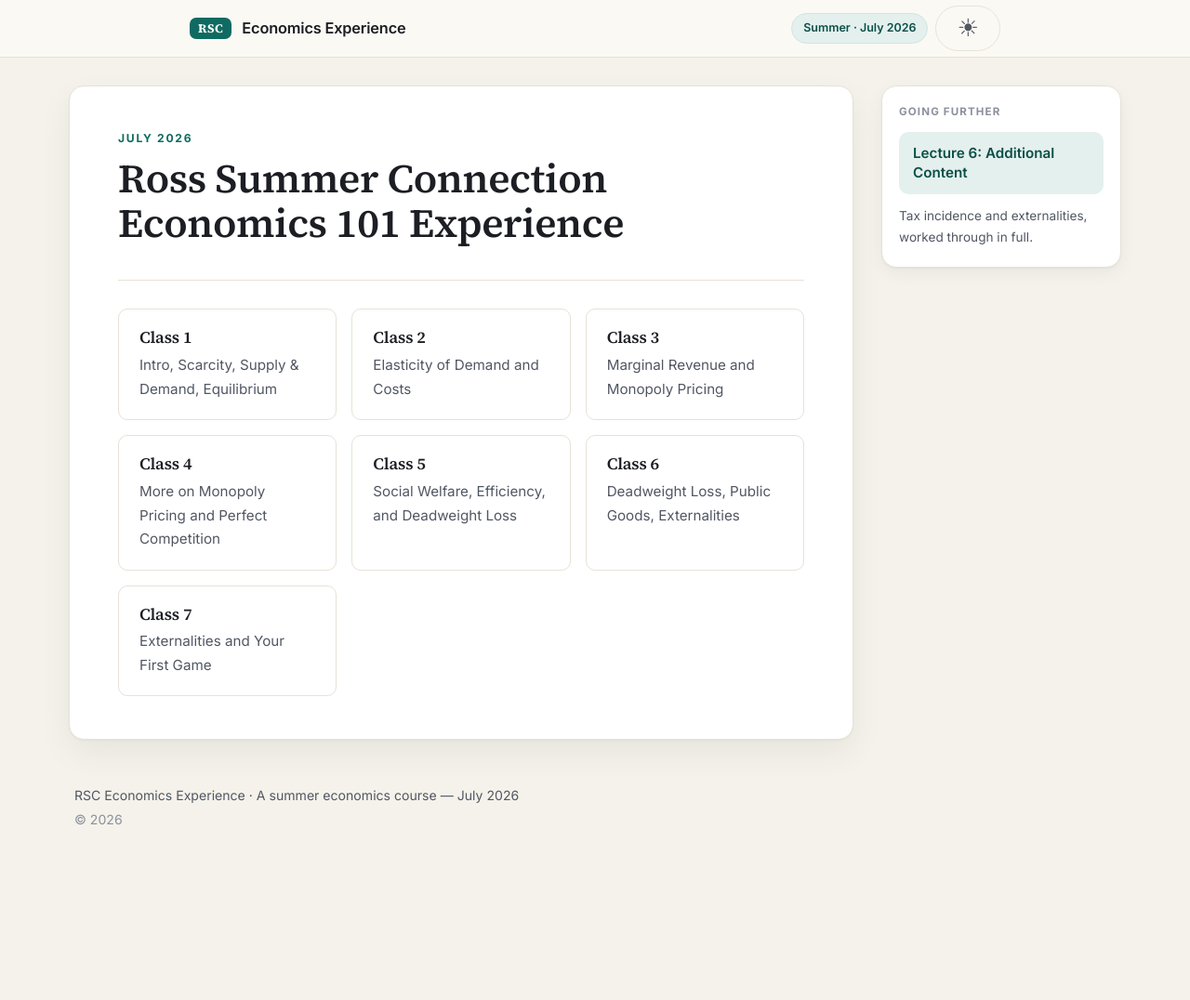
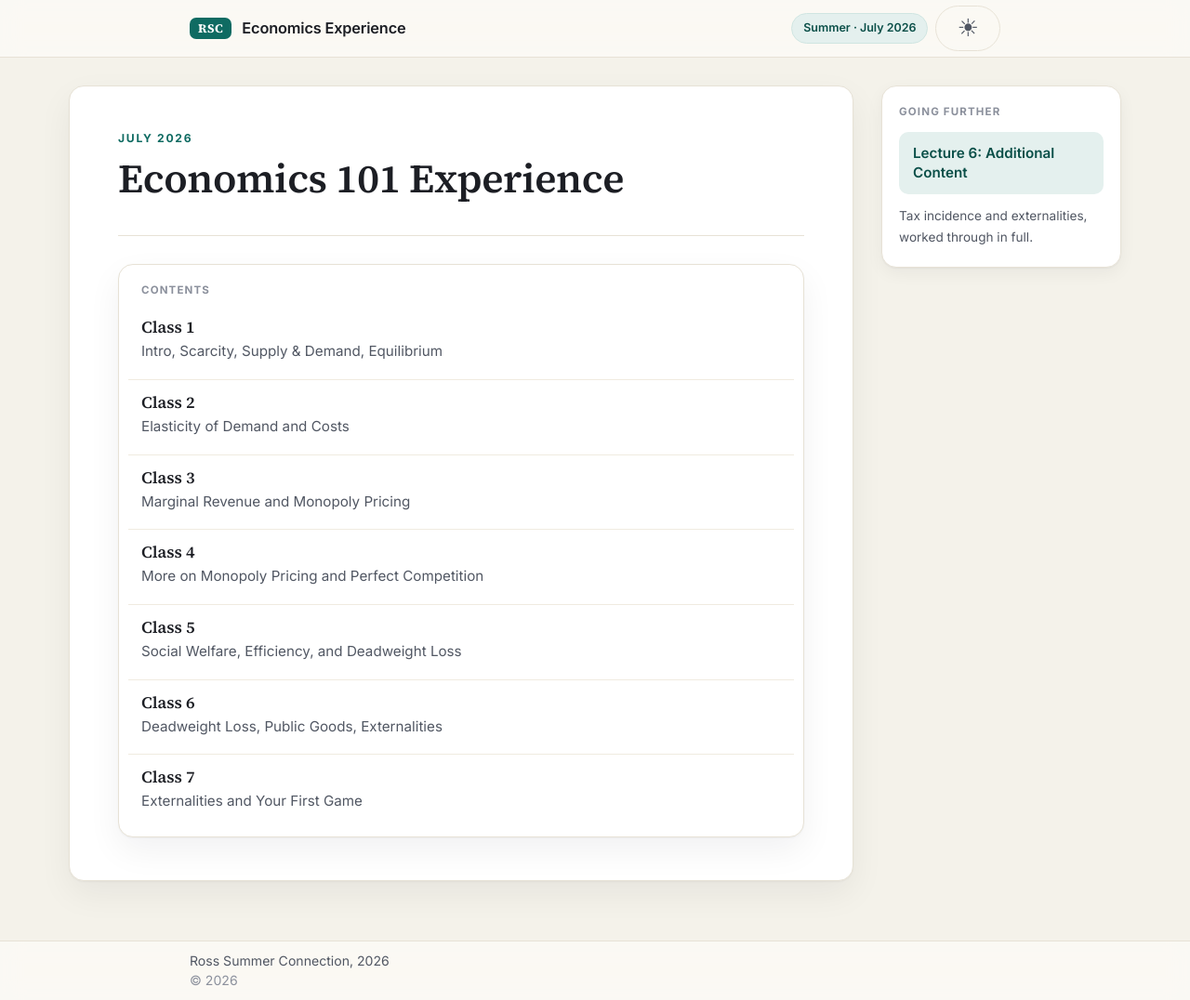
Before and after one commit to menghsuanrexhsieh/rsc2026econslides, a Jekyll site: the page built from index.md, in a window 1280 px wide and 1076 px high. Shown: the whole window at 93% size. Built offline with Jekyll 4.4.1, drawn with Linux system fonts in a browser that asks for light colours.

Commit message:
Replace landing-page tiles with a floating contents list and lock the footer
- Home page: seven class tiles become one elevated card holding a
  plain list of Class 1-7 with topics; hero retitled
  "Economics 101 Experience".
- Footer (shared layout): fixed to the bottom of the viewport on every
  page, left-aligned, reading "Ross Summer Connection, 2026" over the
  copyright line. Body gets bottom padding so content clears it.

```diff
--- a/_layouts/default.html
+++ b/_layouts/default.html
@@ -40,10 +40,6 @@
       <div class="paper">
         {{ content }}
       </div>
-      <footer class="site-footer">
-        <p>{{ site.title }} &middot; {{ site.description }}</p>
-        <p class="muted">&copy; {{ 'now' | date: "%Y" }}</p>
-      </footer>
     </main>
 
     {% if page.rail %}
@@ -56,6 +52,14 @@
     </aside>
     {% endif %}
   </div>
+
+  <!-- footer: locked to the bottom of the viewport on every page -->
+  <footer class="site-footer">
+    <div class="footer-inner">
+      <p>Ross Summer Connection, 2026</p>
+      <p class="muted">&copy; {{ 'now' | date: "%Y" }}</p>
+    </div>
+  </footer>
 
   <!-- theme toggle handler + transition class -->
   <script>
--- a/assets/css/style.css
+++ b/assets/css/style.css
@@ -31,6 +31,7 @@
   --shadow-sm:   0 1px 2px rgba(20,22,30,.05), 0 6px 18px rgba(20,22,30,.05);
 
   --topbar-h:    62px;
+  --footer-h:    64px;
   --maxw:        920px;
 }
 
@@ -103,6 +104,7 @@ html { -webkit-text-size-adjust: 100%; scroll-behavior: smooth; scroll-padding-t
 
 body {
   margin: 0;
+  padding-bottom: var(--footer-h);   /* clear the locked footer */
   color: var(--ink);
   background: var(--bg);
   font-family: "Inter", -apple-system, BlinkMacSystemFont, "Segoe UI", Roboto, sans-serif;
@@ -269,6 +271,41 @@ strong { font-weight: 600; }
 a.card h3 { color: var(--ink); }
 a.card:hover h3 { color: var(--accent-dk); }
 
+/* ------------------------------------------- Table of contents (home page) */
+.toc {
+  margin: 14px 0 6px;
+  padding: 10px 10px 8px;
+  background: var(--surface);
+  border: 1px solid var(--line);
+  border-radius: var(--radius);
+  box-shadow: var(--shadow);
+}
+.toc-title {
+  margin: 8px 14px 6px;
+  font-size: .72rem; font-weight: 700;
+  letter-spacing: .1em; text-transform: uppercase;
+  color: var(--muted);
+}
+.toc-list { list-style: none; margin: 0; padding: 0; }
+.toc-list li + li { border-top: 1px solid var(--line-soft); }
+.toc-list a {
+  display: block;
+  padding: 13px 14px;
+  border-radius: var(--radius-sm);
+  color: var(--ink);
+  transition: background .15s ease, transform .15s ease;
+}
+.toc-list a:hover { background: var(--accent-soft); text-decoration: none; transform: translateX(3px); }
+.toc-text { display: block; min-width: 0; }
+.toc-name {
+  display: block;
+  font-family: "Source Serif 4", Georgia, serif;
+  font-weight: 600; font-size: 1.1rem; line-height: 1.25;
+  color: var(--ink);
+}
+.toc-desc { display: block; margin-top: 2px; font-size: .95rem; color: var(--ink-soft); }
+.toc-list a:hover .toc-name { color: var(--accent-dk); }
+
 /* ------------------------------------------------------------------ Tables */
 table { width: 100%; border-collapse: collapse; margin: 1.3em 0 1.9em; font-size: .95rem; }
 caption { text-align: left; color: var(--muted); font-size: .85rem; margin-bottom: .4em; }
@@ -313,8 +350,22 @@ kbd {
 }
 
 /* ----------------------------------------------------------------- Footer */
-.site-footer { margin-top: 26px; padding: 22px 6px; color: var(--ink-soft); font-size: .88rem; }
-.site-footer p { margin: 0 0 .15em; }
+.site-footer {
+  position: fixed; left: 0; right: 0; bottom: 0; z-index: 50;
+  min-height: var(--footer-h);
+  background: var(--topbar);
+  backdrop-filter: saturate(180%) blur(12px);
+  -webkit-backdrop-filter: saturate(180%) blur(12px);
+  border-top: 1px solid var(--line);
+  color: var(--ink-soft); font-size: .88rem;
+  display: flex; align-items: center;
+}
+.footer-inner {
+  width: 100%; max-width: var(--maxw);
+  margin: 0 auto; padding: 10px 24px;
+  text-align: left;
+}
+.site-footer p { margin: 0; line-height: 1.45; }
 
 /* --------------------------------------------------------- Mobile drawer */
 .nav-scrim { display: none; }
--- a/index.md
+++ b/index.md
@@ -6,36 +6,67 @@ rail: true
 
 <section class="hero">
   <p class="eyebrow">July 2026</p>
-  <h1>Ross Summer Connection<br>Economics 101 Experience</h1>
+  <h1>Economics 101 Experience</h1>
 </section>
 
-<div class="cards">
-  <a class="card" href="{{ '/slides/lecture-01.html' | relative_url }}">
-    <h3>Class 1</h3>
-    <p>Intro, Scarcity, Supply &amp; Demand, Equilibrium</p>
-  </a>
-  <a class="card" href="{{ '/slides/lecture-02.html' | relative_url }}">
-    <h3>Class 2</h3>
-    <p>Elasticity of Demand and Costs</p>
-  </a>
-  <a class="card" href="{{ '/slides/lecture-03.html' | relative_url }}">
-    <h3>Class 3</h3>
-    <p>Marginal Revenue and Monopoly Pricing</p>
-  </a>
-  <a class="card" href="{{ '/slides/lecture-04.html' | relative_url }}">
-    <h3>Class 4</h3>
-    <p>More on Monopoly Pricing and Perfect Competition</p>
-  </a>
-  <a class="card" href="{{ '/slides/lecture-05.html' | relative_url }}">
-    <h3>Class 5</h3>
-    <p>Social Welfare, Efficiency, and Deadweight Loss</p>
-  </a>
-  <a class="card" href="{{ '/slides/lecture-06.html' | relative_url }}">
-    <h3>Class 6</h3>
-    <p>Deadweight Loss, Public Goods, Externalities</p>
-  </a>
-  <a class="card" href="{{ '/slides/lecture-07.html' | relative_url }}">
-    <h3>Class 7</h3>
-    <p>Externalities and Your First Game</p>
-  </a>
-</div>
+<nav class="toc" aria-label="Table of contents">
+  <p class="toc-title">Contents</p>
+  <ol class="toc-list">
+    <li>
+      <a href="{{ '/slides/lecture-01.html' | relative_url }}">
+        <span class="toc-text">
+          <span class="toc-name">Class 1</span>
+          <span class="toc-desc">Intro, Scarcity, Supply &amp; Demand, Equilibrium</span>
+        </span>
+      </a>
+    </li>
+    <li>
+      <a href="{{ '/slides/lecture-02.html' | relative_url }}">
+        <span class="toc-text">
+          <span class="toc-name">Class 2</span>
+          <span class="toc-desc">Elasticity of Demand and Costs</span>
+        </span>
+      </a>
+    </li>
+    <li>
+      <a href="{{ '/slides/lecture-03.html' | relative_url }}">
+        <span class="toc-text">
+          <span class="toc-name">Class 3</span>
+          <span class="toc-desc">Marginal Revenue and Monopoly Pricing</span>
+        </span>
+      </a>
+    </li>
+    <li>
+      <a href="{{ '/slides/lecture-04.html' | relative_url }}">
+        <span class="toc-text">
+          <span class="toc-name">Class 4</span>
+          <span class="toc-desc">More on Monopoly Pricing and Perfect Competition</span>
+        </span>
+      </a>
+    </li>
+    <li>
+      <a href="{{ '/slides/lecture-05.html' | relative_url }}">
+        <span class="toc-text">
+          <span class="toc-name">Class 5</span>
+          <span class="toc-desc">Social Welfare, Efficiency, and Deadweight Loss</span>
+        </span>
+      </a>
+    </li>
+    <li>
+      <a href="{{ '/slides/lecture-06.html' | relative_url }}">
+        <span class="toc-text">
+          <span class="toc-name">Class 6</span>
+          <span class="toc-desc">Deadweight Loss, Public Goods, Externalities</span>
+        </span>
+      </a>
+    </li>
+    <li>
+      <a href="{{ '/slides/lecture-07.html' | relative_url }}">
+        <span class="toc-text">
+          <span class="toc-name">Class 7</span>
+          <span class="toc-desc">Externalities and Your First Game</span>
+        </span>
+      </a>
+    </li>
+  </ol>
+</nav>
```
